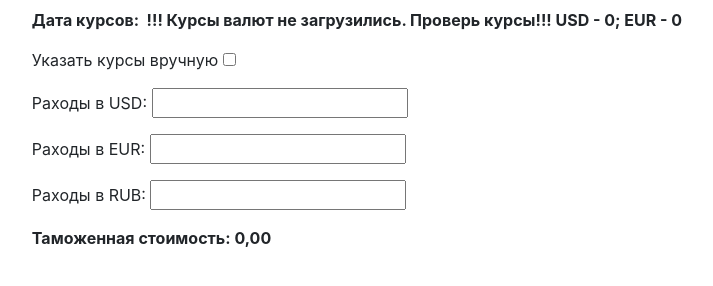
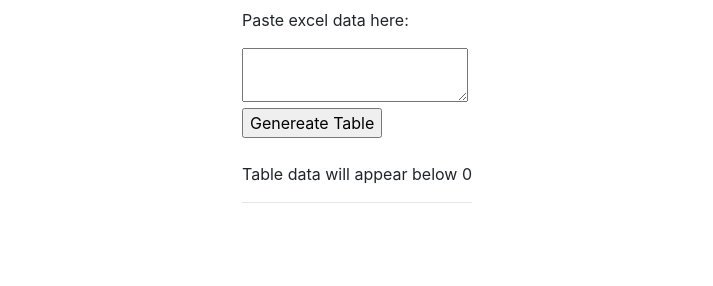
Before and after one commit to kh11884/dtd, a plain HTML site: page index.html in a window 1280 px wide. Shown: the whole page, without its empty margins (283-996 px from the left). Drawn offline with nearby package versions, Linux system fonts and the light colour scheme; no server answers.

Commit message:
Модель из текстового поля в таблицу

```diff
--- a/index.html
+++ b/index.html
@@ -11,30 +11,14 @@
 <div class="container mt-2">
     <div class="row justify-content-md-center">
         <div id="CurrencyCalculator">
-            <p class="font-weight-bold">Дата курсов: &nbsp;{{date}} USD - {{cbr_usd_rate}}; EUR - {{cbr_eur_rate}}</p>
-            <p>Указать курсы вручную <input type="checkbox" id="checkbox" v-model="isHandMadeRates"></p>
+            <p>Paste excel data here:</p>
+            <textarea name="excel_data" v-model="textArea"></textarea><br>
+            <input type="button" @click="generateTable()" value="Genereate Table"/>
+            <br><br>
+            <p>Table data will appear below {{rate}}</p>
+            <hr>
+            <div id="excel_table"></div>
 
-            <p v-show="isHandMadeRates">
-                <span :class="{'text-danger': isInvalid_hand_usd_rate}">USD: <input v-model="hand_usd_rate"></span>
-                <span :class="{'text-danger': isInvalid_hand_eur_rate}">EUR: <input v-model="hand_eur_rate"></span>
-            </p>
-
-            <p>
-                Раходы в USD:
-                <input v-model="usd_charges">
-            </p>
-            <p>
-                Раходы в EUR:
-                <input v-model="eur_charges">
-            </p>
-            <p>
-                Раходы в RUB:
-                <input v-model="rub_charges">
-            </p>
-            <p class="font-weight-bold"> Таможенная стоимость: {{ result }}
-                <span v-show="isHandMadeRates">*</span>
-            </p>
-            <span v-show="isHandMadeRates">* Расчет таможенной стоимости ведется по курсам заданным вручную!</span>
         </div>
     </div>
 </div>
@@ -47,6 +31,7 @@
         integrity="sha384-wfSDF2E50Y2D1uUdj0O3uMBJnjuUD4Ih7YwaYd1iqfktj0Uod8GCExl3Og8ifwB6"
         crossorigin="anonymous"></script>
 <script src="https://unpkg.com/vue"></script>
+<script  src = " https://unpkg.com/axios/dist/axios.min.js "></script >
 <script src="js/currencyCalculation.js"></script>
 </body>
 </html>
--- a/js/currencyCalculation.js
+++ b/js/currencyCalculation.js
@@ -5,7 +5,7 @@ function moneyFormat(n) {
 var CurrencyCalculator = new Vue({
     el: '#CurrencyCalculator',
     data: {
-        hand_usd_rate: 0,
+        rate: 0,
         hand_eur_rate: 0,
         cbr_usd_rate: 0,
         cbr_eur_rate: 0,
@@ -13,7 +13,8 @@ var CurrencyCalculator = new Vue({
         eur_charges: "",
         rub_charges: "",
         date: "!!! Курсы валют не загрузились. Проверь курсы!!!",
-        isHandMadeRates: false
+        isHandMadeRates: false,
+        textArea: null
     },
     computed: {
         result: function () {
@@ -37,16 +38,31 @@ var CurrencyCalculator = new Vue({
         isInvalid_hand_eur_rate: function () {
             return this.hand_eur_rate === "";
         }
-    }
+    },
+    methods: {
+          generateTable: function(){
+          var rows = this.textArea.split("\n");
+          console.log(rows);
+          }
+        }
 });
 
-var options = {year: 'numeric', month: 'short', day: 'numeric'};
+function generateTable() {
+    var data = $('textarea[name=excel_data]').val();
+    console.log(data);
+    var rows = data.split("\n");
 
-$.getJSON("https://www.cbr-xml-daily.ru/daily_json.js", function (data) {
-    CurrencyCalculator.cbr_usd_rate = data.Valute.USD.Value;
-    CurrencyCalculator.cbr_eur_rate = data.Valute.EUR.Value;
-    console.log(data.Date);
-    CurrencyCalculator.date = data.Date.substring(0, 10);
-    CurrencyCalculator.hand_usd_rate = CurrencyCalculator.cbr_usd_rate;
-    CurrencyCalculator.hand_eur_rate = CurrencyCalculator.cbr_eur_rate;
-});
+    var table = $('<table />');
+
+    for(var y in rows) {
+    var cells = rows[y].split("\t");
+    var row = $('<tr />');
+    for(var x in cells) {
+        row.append('<td>'+cells[x]+'</td>');
+    }
+    table.append(row);
+}
+
+// Insert into DOM
+$('#excel_table').html(table);
+}
```
